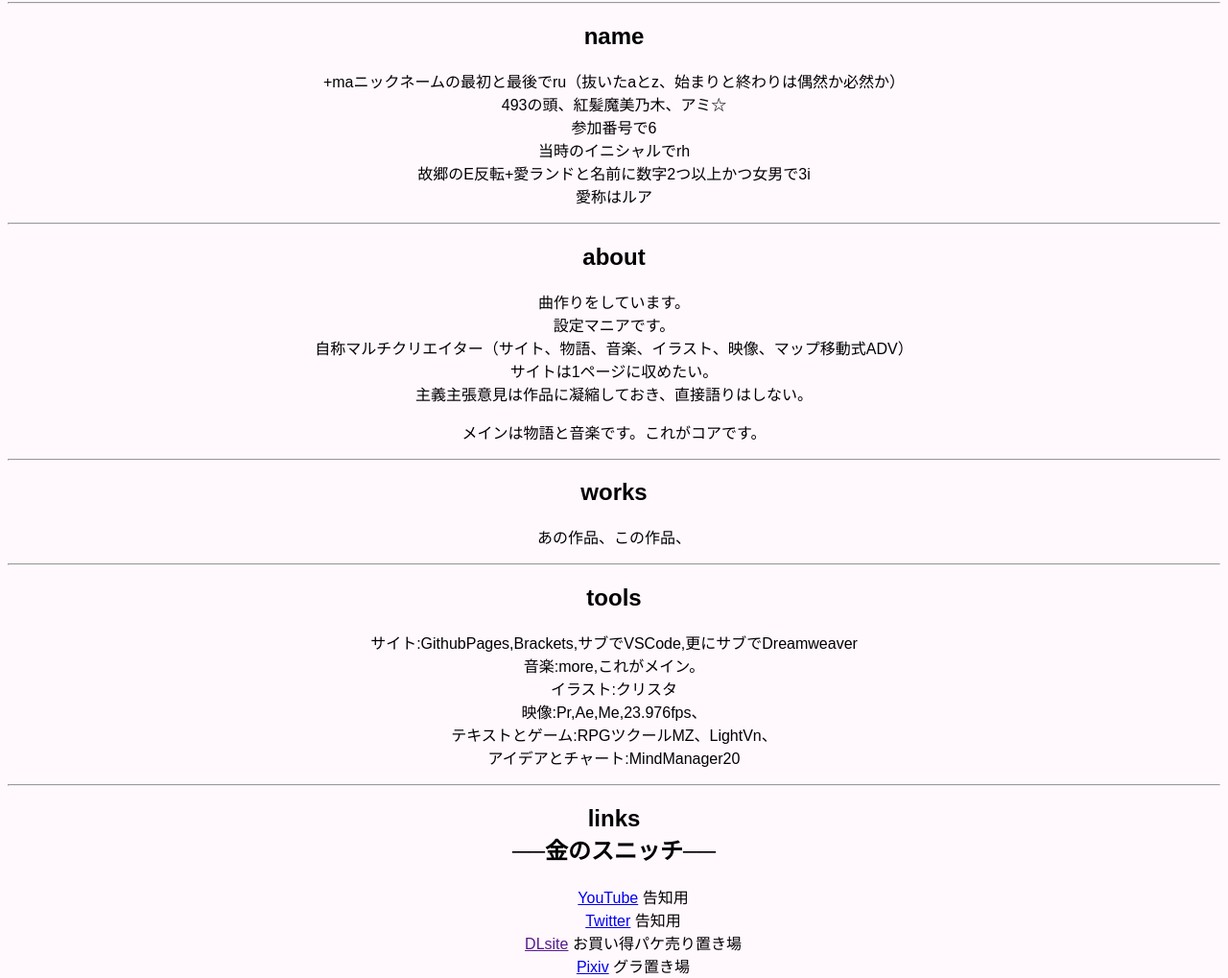
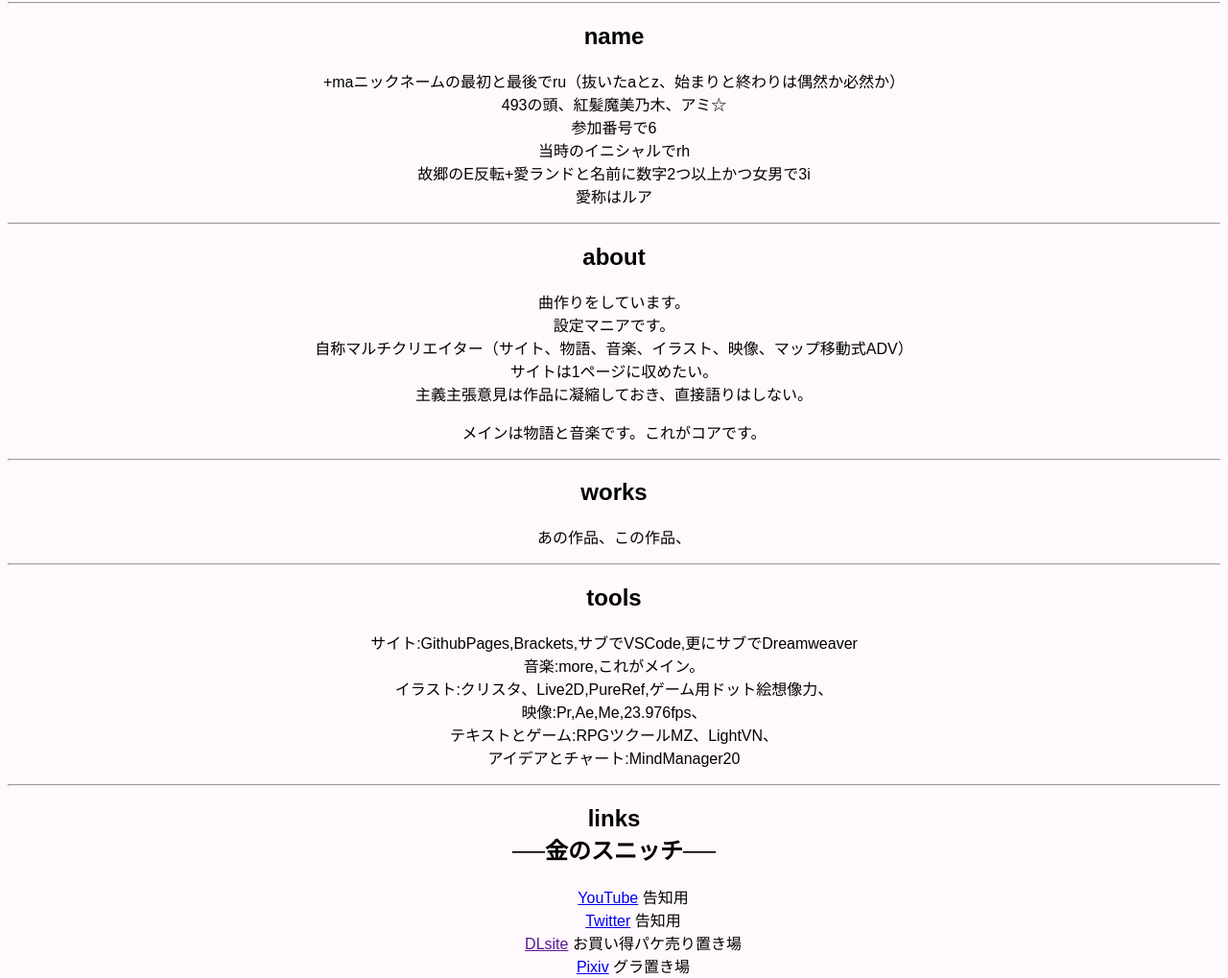
Before and after one commit to rua6rh3i/rua6rh3i.github.io, a plain HTML site: page index.html in a window 1280 px wide. Shown: the part 78-1097 px from the top of the page at 96% size. Drawn offline with Linux system fonts and the light colour scheme.

Commit message:
Update index.html

```diff
--- a/index.html
+++ b/index.html
@@ -24,7 +24,7 @@
         自称マルチクリエイター（サイト、物語、音楽、イラスト、映像、マップ移動式ADV）<br>
         サイトは1ページに収めたい。 <br>
         主義主張意見は作品に凝縮しておき、直接語りはしない。
-        </p>
+    </p>
 
     <p>メインは物語と音楽です。これがコアです。</p>
     <hr>
@@ -34,9 +34,9 @@
     <h2>tools</h2>
     <p> サイト:GithubPages,Brackets,サブでVSCode,更にサブでDreamweaver<br>
         音楽:more,これがメイン。<br>
-        イラスト:クリスタ<br>
+        イラスト:クリスタ、Live2D,PureRef,ゲーム用ドット絵想像力、 <br>
         映像:Pr,Ae,Me,23.976fps、<br>
-        テキストとゲーム:RPGツクールMZ、LightVn、<br>
+        テキストとゲーム:RPGツクールMZ、LightVN、<br>
         アイデアとチャート:MindManager20 </p>
     <hr>
     <h2>links<br>
@@ -48,7 +48,7 @@
         <li> <a href="https://pixiv.me/rua6rh3i" target="_blank">Pixiv</a> グラ置き場 </li>
         <li> <a href="https://rua6rh3i.fanbox.cc/" target="_blank">FANBOX</a> 応援支援サイト＆ファン向け限定スクラップ公開所 </li>
         <li> <a href="https://rua6rh3i.booth.pm/" target="_blank">BOOTH</a> グッズ売り場 </li>
-    <!--    <li> <a href="https://mypage.syosetu.com/1943081/" target="_blank">小説家になろう</a> jp novel </li> -->
+        <!--    <li> <a href="https://mypage.syosetu.com/1943081/" target="_blank">小説家になろう</a> jp novel </li> -->
         <li> <a href="https://rua6rh3i.blogspot.com/" target="_blank">Blogger</a> 携帯端末機からのマインドダンプ吐き出し場 </li>
         <li> <a href="" target="_blank">Skeb</a> 気が向いた時 </li>
 
@@ -69,7 +69,7 @@
     </ul>
     <hr>
     <h2>情報資料</h2>
-    <p>行き来。他種族。合流。自由。    </p>
+    <p>行き来。他種族。合流。自由。 </p>
     <p></p>
 
     <hr>
```
